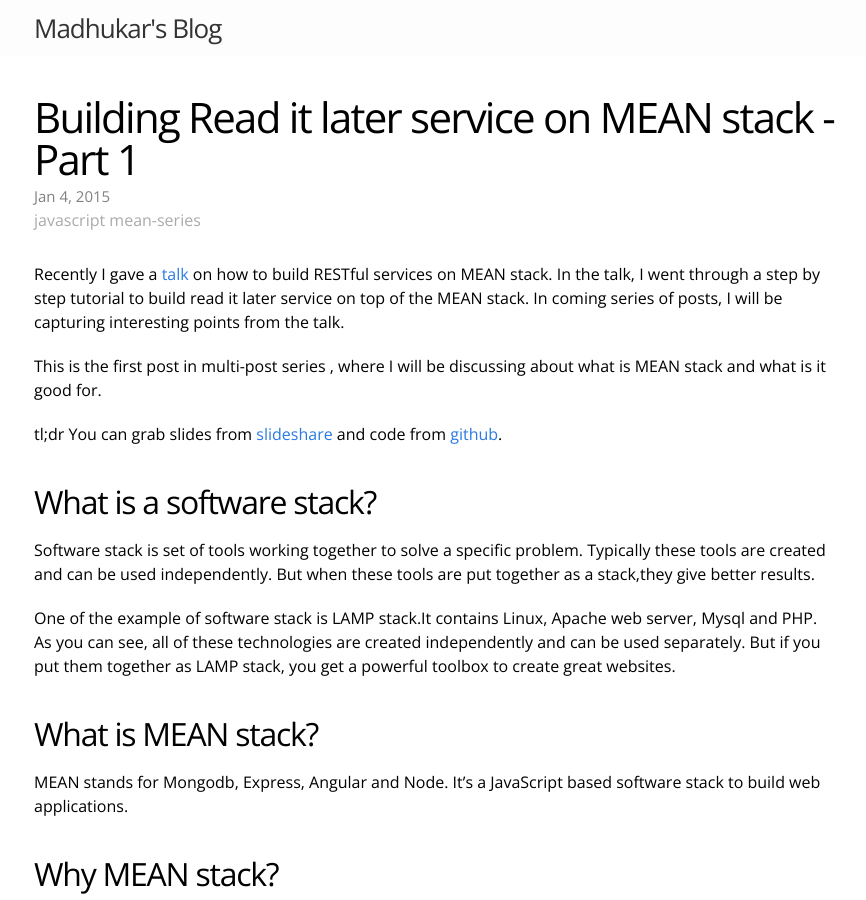
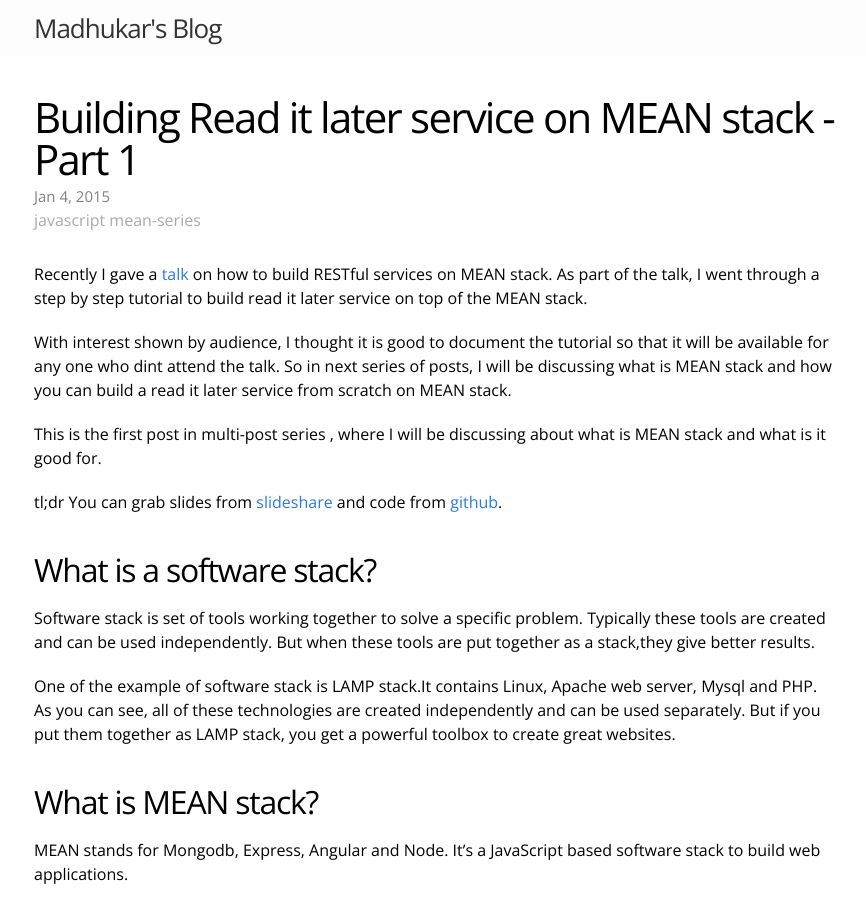
Before and after one commit to phatak-dev/blog, a Jekyll site: the page built from _posts/2015-01-04-read-it-later-in-mean-part-1.md, in a window 1280 px wide and 900 px high. Shown: the whole window, without its empty margins (206-1072 px from the left). Built offline with Jekyll 4.4.1, drawn with Linux system fonts in a browser that asks for light colours.

Commit message:
updated the first section

```diff
--- a/_posts/2015-01-04-read-it-later-in-mean-part-1.md
+++ b/_posts/2015-01-04-read-it-later-in-mean-part-1.md
@@ -6,7 +6,10 @@
 ---
 
 
-Recently I gave a [talk](http://www.meetup.com/JSChannel-Bengaluru/events/183847322/) on how to build RESTful services on MEAN stack. In the talk, I went through a step by step tutorial to build read it later service on top of the MEAN stack. In coming series of posts, I will be capturing interesting points from the talk.
+Recently I gave a [talk](http://www.meetup.com/JSChannel-Bengaluru/events/183847322/) on how to build RESTful services on MEAN stack. As part of the talk, I went through a step by step tutorial to build read it later service on top of the MEAN stack.
+
+With interest shown by audience, I thought it is good to document the tutorial so that it will be available for any one who dint attend the talk. So in next series of posts, I will be discussing what is MEAN stack and how you can build a read it later service from scratch on MEAN stack.
+
 
 This is the first post in multi-post series , where I will be discussing about what is MEAN stack and what is it good for.
 
```
